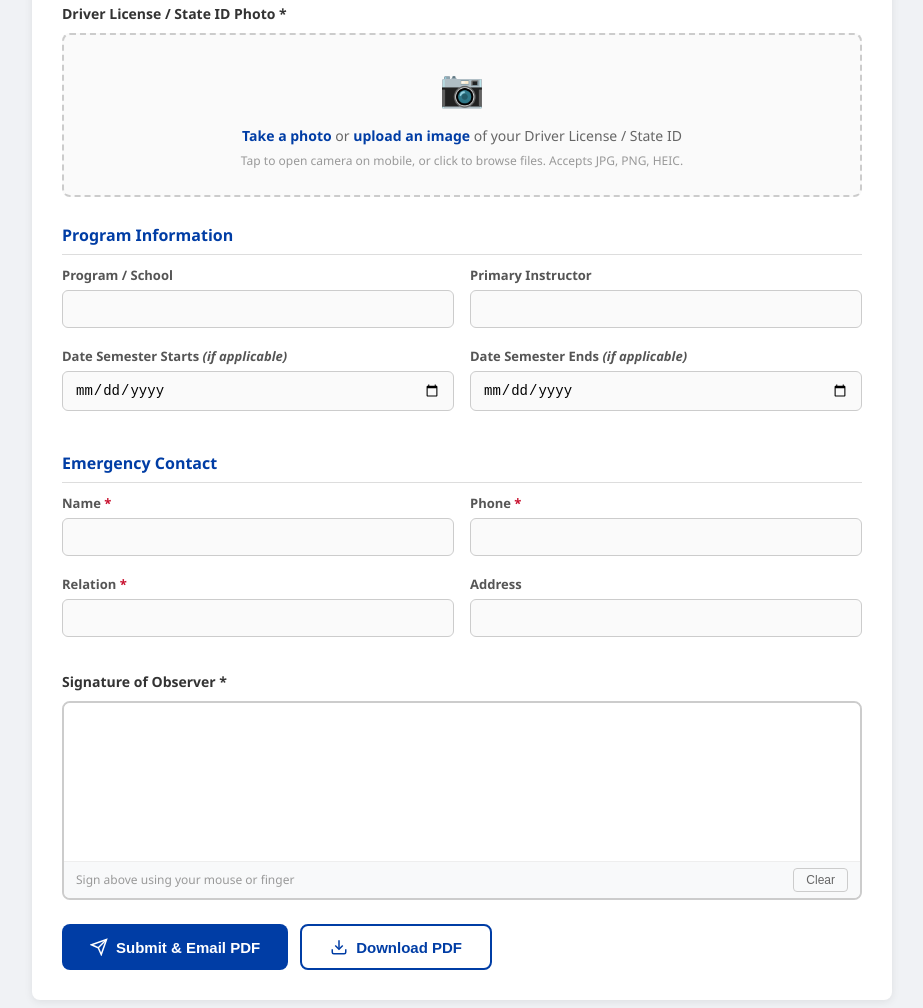
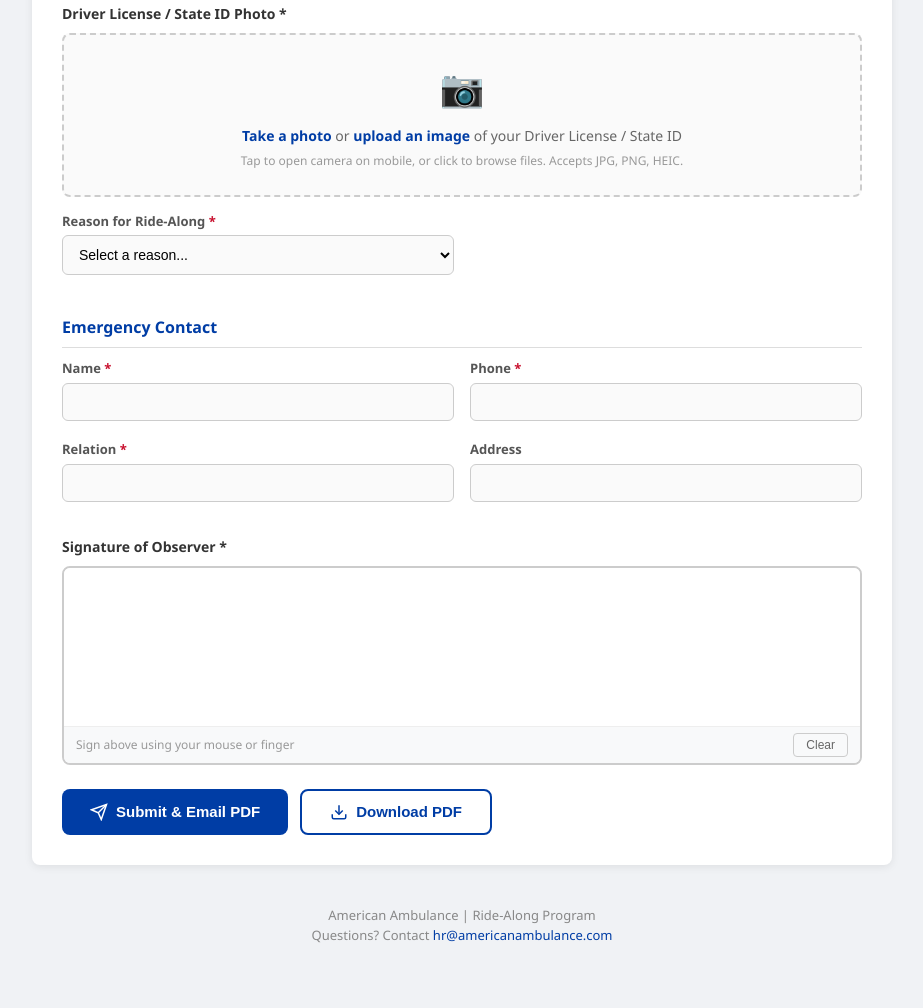
Before and after one commit to scharlston/AARideAlong, a plain HTML site: page index.html in a window 1280 px wide. Shown: the part 3678-4686 px from the top of the page, without its empty margins (178-1101 px from the left). After the commit the page ends 4664 px from the top, so only its background shows below. Drawn offline with nearby package versions, Linux system fonts and the light colour scheme.

Commit message:
Add ride-along reason dropdown, hide Program Info unless EMT Student selected

```diff
--- a/index.html
+++ b/index.html
@@ -680,27 +680,43 @@
       </div>
     </div>
 
+    <div class="form-row">
+      <div class="form-group">
+        <label>Reason for Ride-Along <span style="color:#c8102e">*</span></label>
+        <select id="ride-reason" required>
+          <option value="" disabled selected>Select a reason...</option>
+          <option value="EMT Student">EMT Student</option>
+          <option value="MICN">MICN</option>
+          <option value="Base Hospital Physician">Base Hospital Physician</option>
+          <option value="Resident MD">Resident MD</option>
+          <option value="Family/Guest">Family/Guest</option>
+        </select>
+      </div>
+    </div>
+
+    <div id="program-info-section" style="display:none;">
       <div class="form-group-title">Program Information</div>
 
       <div class="form-row">
         <div class="form-group">
-        <label>Program / School</label>
+          <label>Program / School <span style="color:#c8102e">*</span></label>
           <input type="text" id="program-school">
         </div>
         <div class="form-group">
-        <label>Primary Instructor</label>
+          <label>Primary Instructor <span style="color:#c8102e">*</span></label>
           <input type="text" id="program-instructor">
         </div>
       </div>
 
       <div class="form-row">
         <div class="form-group">
-        <label>Date Semester Starts <em>(if applicable)</em></label>
+          <label>Date Semester Starts <span style="color:#c8102e">*</span></label>
           <input type="date" id="semester-start">
         </div>
         <div class="form-group">
-        <label>Date Semester Ends <em>(if applicable)</em></label>
+          <label>Date Semester Ends <span style="color:#c8102e">*</span></label>
           <input type="date" id="semester-end">
+        </div>
       </div>
     </div>
 
@@ -882,6 +898,23 @@
     reader.readAsDataURL(file);
   }
 
+  // ── Ride Reason: toggle Program Info required ──
+  const rideReasonSelect = document.getElementById('ride-reason');
+  const programFields = ['program-school', 'program-instructor', 'semester-start', 'semester-end'];
+  const programBadge = document.getElementById('program-required-badge');
+
+  const programSection = document.getElementById('program-info-section');
+
+  rideReasonSelect.addEventListener('change', function() {
+    const isEMT = this.value === 'EMT Student';
+    programSection.style.display = isEMT ? 'block' : 'none';
+    programFields.forEach(id => {
+      const el = document.getElementById(id);
+      el.required = isEMT;
+      if (!isEMT) el.value = '';
+    });
+  });
+
   // ── Set today's date as default ──
   const today = new Date().toISOString().split('T')[0];
   document.getElementById('rider-date').value = today;
@@ -895,6 +928,7 @@
       riderDL: document.getElementById('rider-dl').value.trim(),
       riderCSZ: document.getElementById('rider-csz').value.trim(),
       riderPhone: document.getElementById('rider-phone').value.trim(),
+      rideReason: document.getElementById('ride-reason').value,
       programSchool: document.getElementById('program-school').value.trim(),
       programInstructor: document.getElementById('program-instructor').value.trim(),
       semesterStart: document.getElementById('semester-start').value,
@@ -1010,6 +1044,9 @@
 
     addField('City, State & Zip', data.riderCSZ, col1, y, halfW);
     addField('Phone', data.riderPhone, col2, y, halfW);
+    y += 14;
+
+    addField('Reason for Ride-Along', data.rideReason, col1, y, halfW);
     y += 18;
 
     // Program Info
```
Lines whose indentation alone changed are shown as unchanged.
